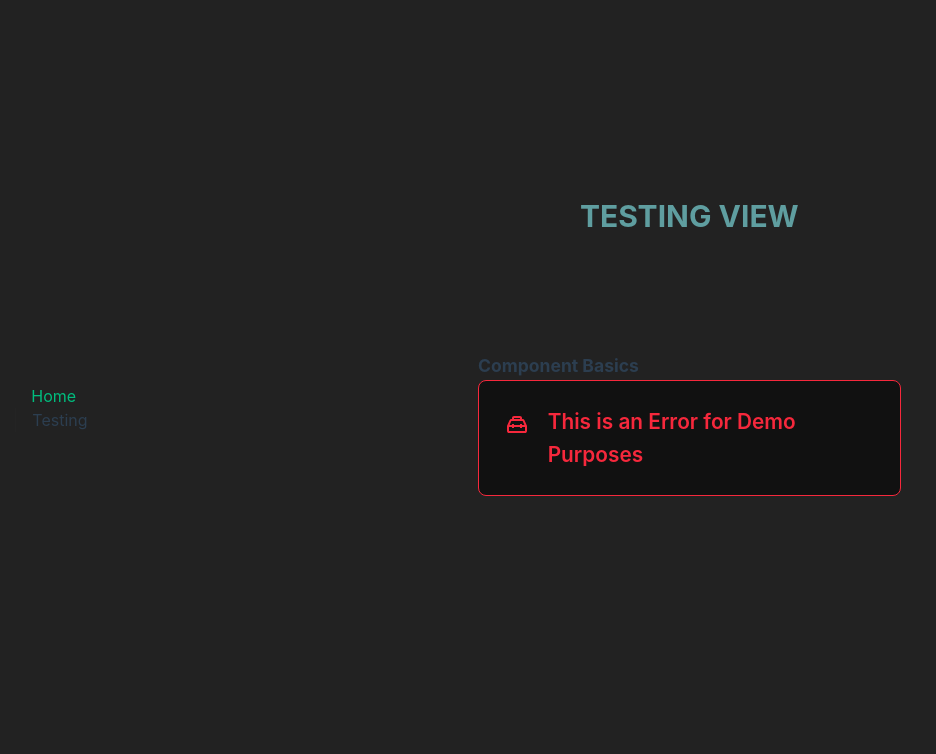
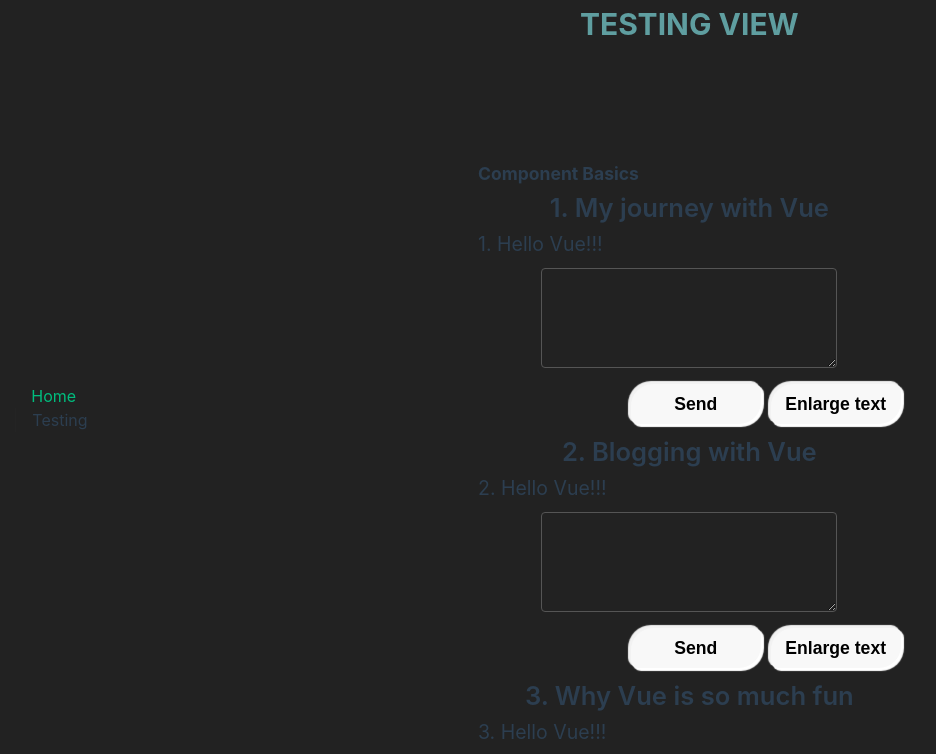
Before and after one commit to Olorunshogo/vue-intro, a Vue app: page /testing in a window 1280 px wide. Shown: the top 754 px of the page, without its empty margins (170-1106 px from the left). Built offline with nearby package versions, Linux system fonts and the light colour scheme.

Commit message:
Topic: Props.

```diff
--- a/package.json
+++ b/package.json
@@ -21,6 +21,7 @@
     "eslint": "^8.57.0",
     "eslint-plugin-vue": "^9.23.0",
     "jsdom": "^24.1.0",
+    "unplugin-vue-components": "^0.27.3",
     "vite": "^5.3.1",
     "vite-plugin-vue-devtools": "^7.3.1",
     "vitest": "^1.6.0"
--- /dev/null
+++ b/src/components/AdCount.vue
@@ -0,0 +1,40 @@
+
+<script setup>
+
+import { ref } from 'vue'
+
+const props = defineProps({
+  increment: Number,
+  decrement: Number,
+  initialValue: Number
+})
+
+const currentValue = ref(props.initialValue)
+// OR
+// const props = withDefaults(defineProps<Props>(), {
+//   initialValue: 0
+// })
+
+function doDecrement() {
+  currentValue.value -= props.decrement
+}
+
+function doIncrement() {
+  currentValue.value += props.increment
+}
+
+</script>
+
+<template>
+    <div>
+        <p>Current Value: {{ currentValue }}</p>
+        <button @click="doIncrement">Increment by {{ increment }}</button>
+        <button @click="doDecrement">Decrement by {{ decrement }}</button>
+    </div>
+</template>
+
+
+
+<style lang="scss" scoped>
+
+</style>
--- a/src/components/BlogPost.vue
+++ b/src/components/BlogPost.vue
@@ -1,8 +1,73 @@
 <script setup>
-    const props = defineProps(['title', 'index', 'id'])
+    const props = defineProps({
+        title: String,
+        id: Number,
+        index: Number,
+        greetingMessage: String
+    })
 
     const emit = defineEmits(['enlarge-text'])
     emit('enlarge-text')
+
+    // PROPS TYPES
+    // defineProps({
+
+    //     Basic type check
+    //      (`null` and `undefined` values will allow any type)
+    //     propA: Number,
+
+    //     // Multiple possible types
+    //     propB: [String, Number],
+
+    //     // Required string
+    //     propC: {
+    //         type: String,
+    //         required: true
+    //     },
+
+    //     // Required but nullable string
+    //     propD: {
+    //         type: [String, null],
+    //         required: true
+    //     },
+
+    //     // Number with a default value
+    //     propE: {
+    //         type: Number,
+    //         default: 100
+    //     },
+
+    //     // Object with a default value
+    //     propF: {
+    //         type: Object,
+    //         // Object or array defaults must be returned from
+    //         // a factory function. The function receives the raw
+    //         // props received by the component as the argument.
+    //         default(rawProps) {
+    //         return { message: 'hello' }
+    //         }
+    //     },
+
+    //     // Custom validator function
+    //     // full props passed as 2nd argument in 3.4+
+    //     propG: {
+    //         validator(value, props) {
+    //         // The value must match one of these strings
+    //         return ['success', 'warning', 'danger'].includes(value)
+    //         }
+    //     },
+
+    //     // Function with a default value
+    //     propH: {
+    //         type: Function,
+    //         // Unlike object or array default, this is not a factory
+    //         // function - this is a function to serve as a default value
+    //         default() {
+    //         return 'Default function'
+    //         }
+    //     }
+    // })
+
 </script>
 
 <template>
@@ -11,6 +76,7 @@
             <h4>{{ props.index }}. {{ props.title }}</h4>
         </header>
         <main class="blog-post">
+            <p>{{ props.greetingMessage }}</p>
             <div class="textareaContainer">
                 <textarea></textarea>
             </div>
--- a/src/views/TestingView.vue
+++ b/src/views/TestingView.vue
@@ -47,18 +47,19 @@
     // const selectedNumber = ref()
 
     // COMPONENTS
-    // import { ref } from 'vue'
+    import { ref } from 'vue'
     // import CounterComp from '../components/CounterComp.vue'
-    // import BlogPost from '../components/BlogPost.vue'
+    import BlogPost from '../components/BlogPost.vue'
     import AlertBox from '../components/AlertBox.vue'
 
-    // const posts = ref([
-    //     { index: 1, id: 'textareaOne', title: "My journey with Vue" },
-    //     { index: 2, id: 'textareaTwo', title: "Blogging with Vue" },
-    //     { index: 3, id: 'textareaThree', title: "Why Vue is so much fun" }
-    // ])
-    // const postFontSize = ref(1)
+    const posts = ref([
+        { index: 1, id: 'textareaOne', title: "My journey with Vue", greetingMessage: "1. Hello Vue!!!" },
+        { index: 2, id: 'textareaTwo', title: "Blogging with Vue", greetingMessage: "2. Hello Vue!!!" },
+        { index: 3, id: 'textareaThree', title: "Why Vue is so much fun", greetingMessage: "3. Hello Vue!!!" }
+    ])
+    const postFontSize = ref(1)
 
+    // import AdCount from '../components/AdCount.vue'
 
 
 
@@ -217,19 +218,24 @@
                 <CounterComp title="The Second Counter Component" />
             </div>     -->
             <!-- === BLOGPOST COMPONENT === -->
-            <!-- <div v-bind:style="{ fontSize: postFontSize + 'em' }">
+            <div v-bind:style="{ fontSize: postFontSize + 'em' }">
                 <BlogPost
                     v-for="post in posts"
                     v-bind:key="post.index"
                     v-bind:title="post.title"
                     v-bind:index="post.index"
+                    v-bind:greetingMessage="post.greetingMessage"
                     @enlarge-text="postFontSize += 0.1"
                 />
-            </div>    -->
+            </div>
             <!-- === ALERTBOX COMPONENT === -->
             <div>
                 <AlertBox />
             </div>
+            <!-- <div>
+                <AdCount :initial-value="0" increment="5" decrement="2"/>
+                <AdCount :initial-value="4" increment="4" decrement="1"/>
+            </div> -->
         </div>
 
 
```
Also changed, not shown: src/main.js (line endings or trailing spaces), 1 other file (tests, documents, lock files or other folders).
